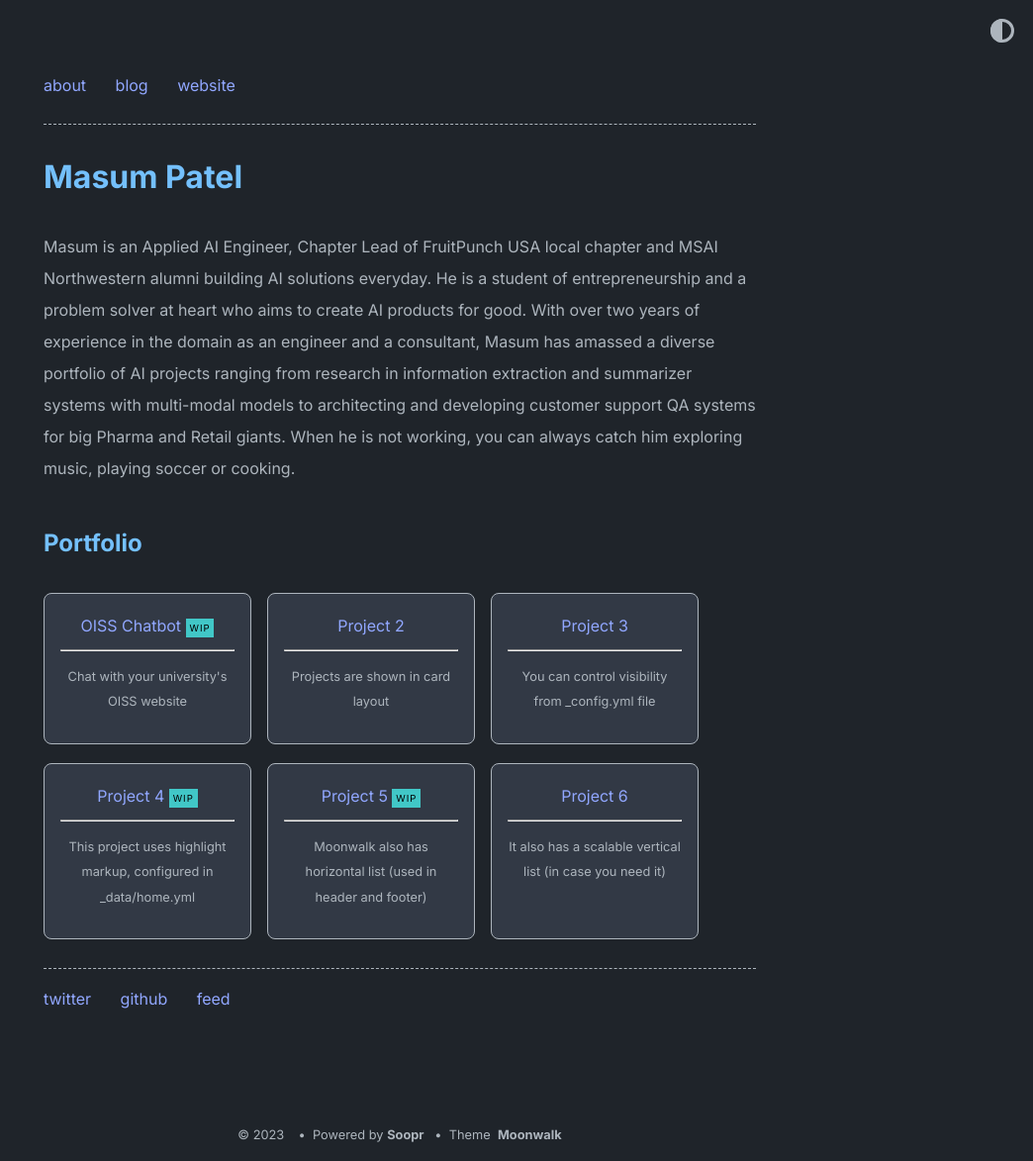
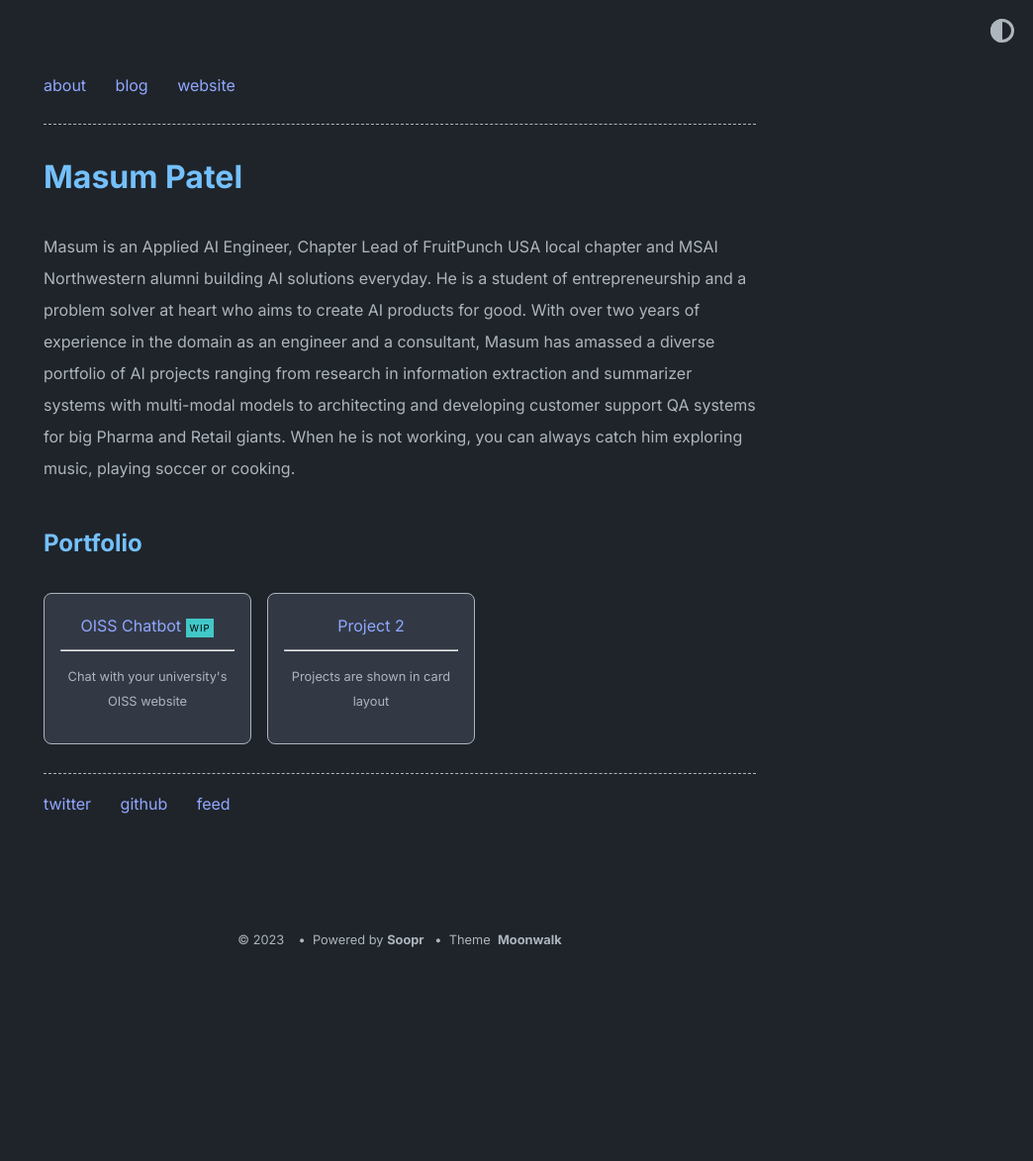
Before and after one commit to M4sum/m4sum.github.io, a Jekyll site: the page built from index.md, in a window 1280 px wide. Shown: the whole page at 99% size, without its empty margins (236-1280 px from the left). Built offline with Jekyll 4.4.1, drawn with Linux system fonts in a browser that asks for light colours; after the commit the page ends 975 px from its top, so only the background shows below that.

Commit message:
update home page

```diff
--- /dev/null
+++ b/CNAME
@@ -0,0 +1 @@
+masum..com
--- a/_data/home.yml
+++ b/_data/home.yml
@@ -15,26 +15,8 @@ project_entries:
     highlight: WIP
 
   - title: Project 2
-    url: overview-post
+    url: false
     desc: Projects are shown in card layout
-
-  - title: Project 3
-    url: overview-post
-    desc: You can control visibility from _config.yml file
-
-  - title: Project 4
-    url: overview-post
-    desc: This project uses highlight markup, configured in _data/home.yml
-    highlight: WIP
-
-  - title: Project 5
-    url: overview-post
-    desc: Moonwalk also has horizontal list (used in header and footer)
-    highlight: WIP
-
-  - title: Project 6
-    url: overview-post
-    desc: It also has a scalable vertical list (in case you need it)
 
 old_project_entries:
   - title: Soopr
```
Also changed, not shown: _posts/2020-07-08-very-very-very-long-title-and-very-very-very-short-content.md (deleted, +0 -5 lines), _posts/2021-06-13-BERT-vs-GPT2.md (added, +31 -0 lines), _posts/2023-10-06-oiss-chatbot.md (renamed from _posts/oiss-chatbot.md, +6 -4 lines).
